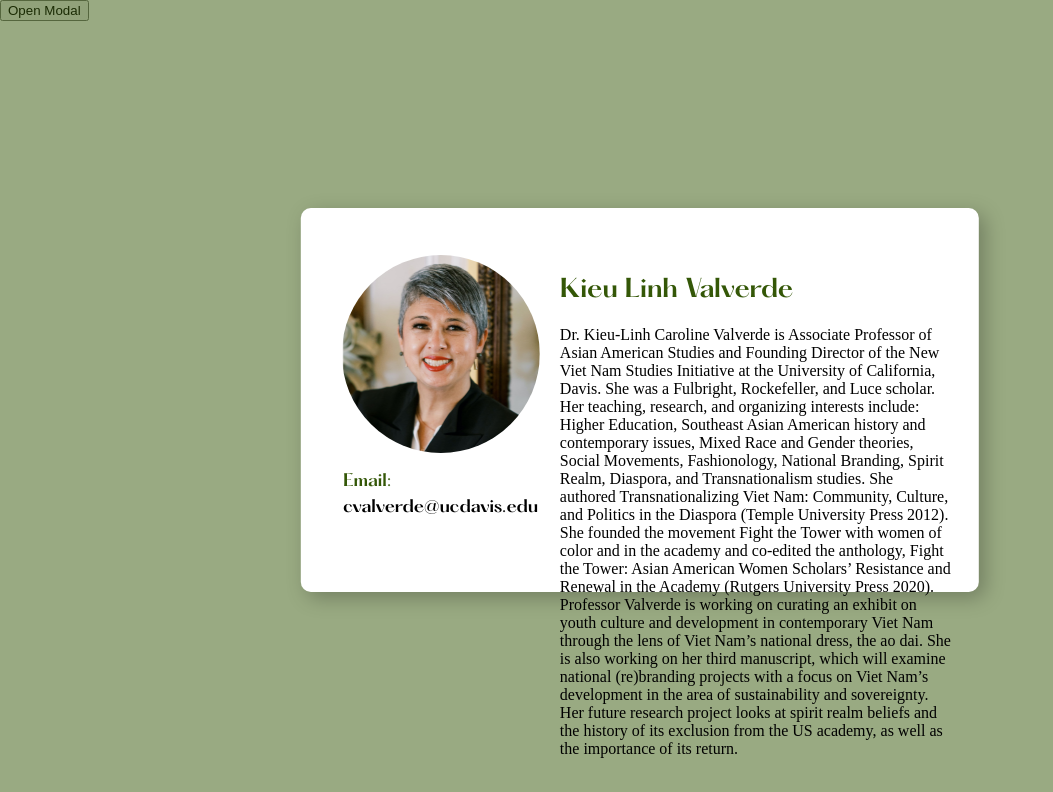
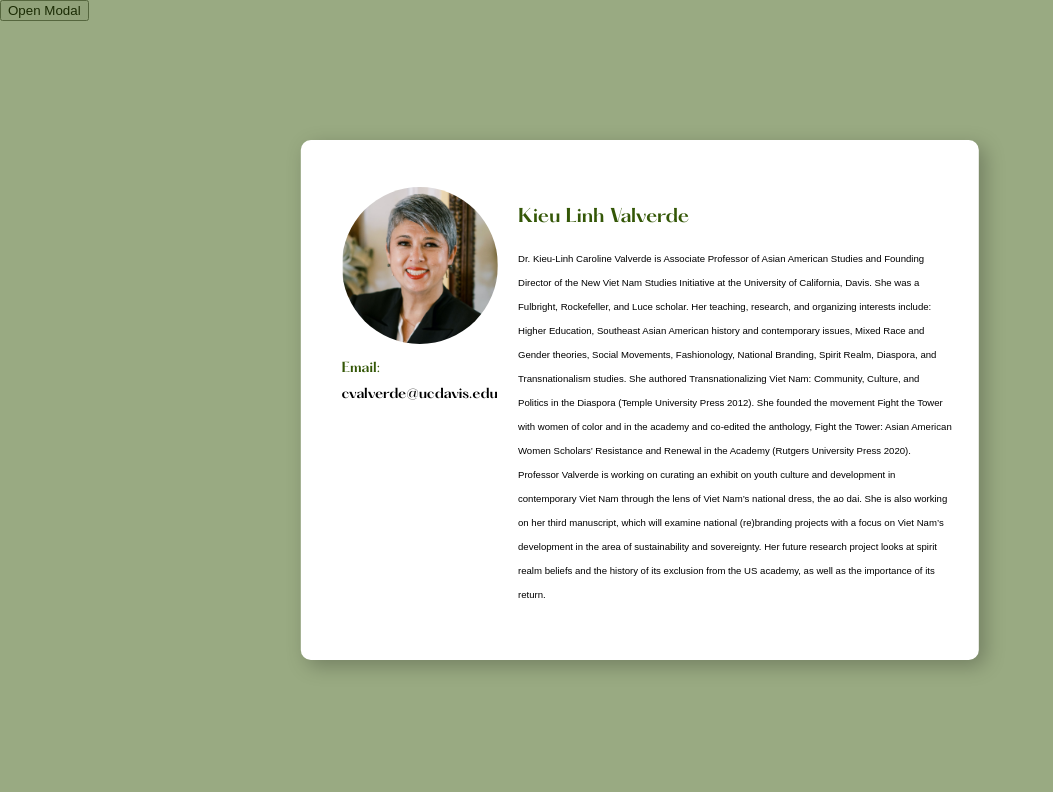
Before and after one commit to include-davis/nvsi, a Next.js app: page /testHover in a window 1280 px wide. Shown: the top 792 px of the page, without its empty margins (0-1053 px from the left). Built offline with nearby package versions, Linux system fonts and the light colour scheme.

Commit message:
Add method to clickaway from popup
Change the green background to only cover the Associate div.
Add some responsiveness, not looks very good for smaller screen.

```diff
--- a/styles/aboutPage.module.css
+++ b/styles/aboutPage.module.css
@@ -106,6 +106,16 @@
     margin: 0em 3em 0em 3em;
 }
 
+.whiteSpaceContainerBGColor{
+    display: flex;
+    flex-direction: column;
+    justify-content: center;
+    align-items: center;
+    margin: 0em 3em 0em 3em;
+
+    background: rgba(52, 87, 7, 0.5);
+}
+
 .associatesListTitle {
     font-family: "Hatton";
     margin: 1em 0em 1em 0em ;
@@ -126,6 +136,17 @@
     padding:0em;
     margin:0em;
     display: contents;
+}
+
+.colorBG{
+    position: absolute;
+    width: 100vw;
+    height: 100vh;
+    top: 0%;
+    left: 0%;
+    z-index: 1;
+
+    opacity: 0.5;
 }
 /*
 .donateRectangle {
@@ -176,16 +197,7 @@
     height: 30vh;
 }
 
-.colorBG{
-    position: fixed;
-    width: 100vw;
-    height: 100vh;
-    top: 0%;
-    left: 0%;
-    z-index: 1;
-
-    opacity: 0.5;
-} */
+*/
 
 
 
--- a/styles/popupWindow.module.css
+++ b/styles/popupWindow.module.css
@@ -3,11 +3,10 @@
     top: 50%;
     left: 50%;
     transform: translate(-50%, -50%);
-    z-index: 10;
 
     width: 53%;
     max-width: 100%;
-    height: 30vw;
+    height: 65%;
 
     background: #FFFFFF;
     box-shadow: 6px 6px 20px rgba(0, 0, 0, 0.25);
@@ -44,8 +43,7 @@
     overflow: hidden;
     position: relative;
 
-    width: 198px;
-    height: 198px;
+    width: 100%;
 
     border-radius: 50%;
 }
@@ -67,7 +65,7 @@
     line-height: 1.9rem;
 }
 
-.info {
+.details {
     left: 0%;
     right: 0%;
     top: 0%;
@@ -79,3 +77,97 @@
     font-size: 1rem;
     line-height: 1.5rem;
 }
+
+@media screen and (max-width:1600px) {
+    .email {
+        font-family: 'Hatton';
+        font-style: normal;
+        font-weight: 600;
+        font-size: 0.8rem;
+        line-height: 1.6rem;
+    }
+
+    .name {
+        width: 14.7rem;
+        height: 1.9rem;
+
+        font-family: 'Hatton';
+        font-style: normal;
+        font-weight: 600;
+        font-size: 1.1rem;
+        line-height: 1.9rem;
+    }
+
+    .details {
+        left: 0%;
+        right: 0%;
+        top: 0%;
+        bottom: 0%;
+
+        font-family: 'Arial';
+        font-style: normal;
+        font-weight: 400;
+        font-size: 0.6rem;
+        line-height: 1.5rem;
+    }
+}
+
+@media screen and (max-width:1200px) {
+    .popupContainer {
+        flex-direction: column;
+
+        width: 56%;
+        max-width: 100%;
+        height: 70%;
+    }
+
+    .left{
+        margin-top: 7%;
+    }
+    .right{
+        margin-top: 0%;
+        margin-left: 3%;
+        margin-right: 4%;
+    }
+
+    .profilePic {
+        overflow: hidden;
+        position: relative;
+
+        width: 20%;
+
+        border-radius: 50%;
+    }
+}
+
+@media screen and (max-width:900px) {
+    .popupContainer {
+        flex-direction: column;
+
+        width: 56%;
+        max-width: 100%;
+        height: 70%;
+    }
+
+    .left{
+        margin-top: 7%;
+    }
+    .right{
+        margin-top: 0%;
+        margin-left: 3%;
+        margin-right: 4%;
+    }
+
+    .details {
+        left: 0%;
+        right: 0%;
+        top: 0%;
+        bottom: 0%;
+
+        font-family: 'Arial';
+        font-style: normal;
+        font-weight: 400;
+        font-size: 0.4rem;
+        line-height: 1.5rem;
+    }
+}
```
Also changed, not shown: pages/index.js (+8 -4 lines).
